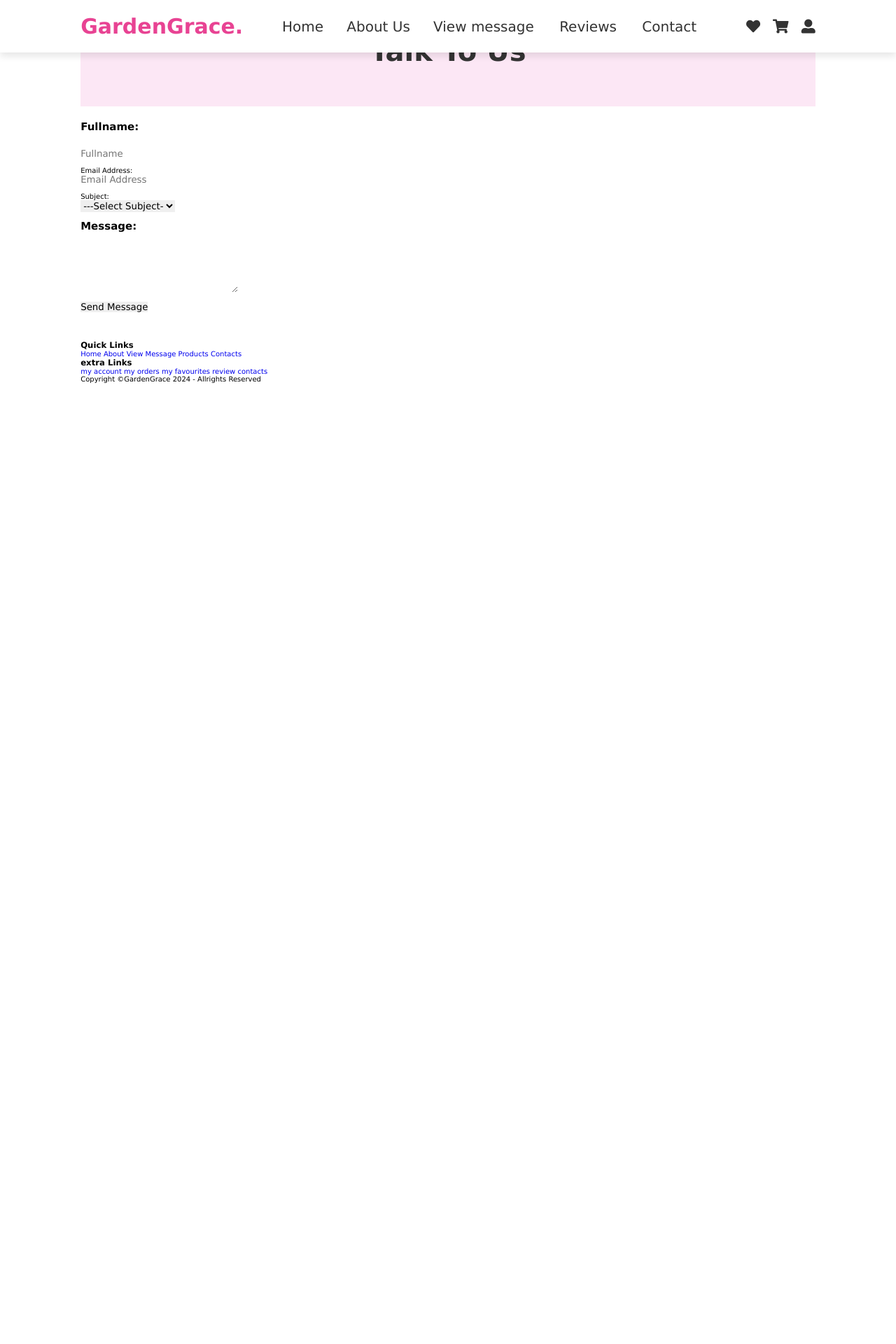
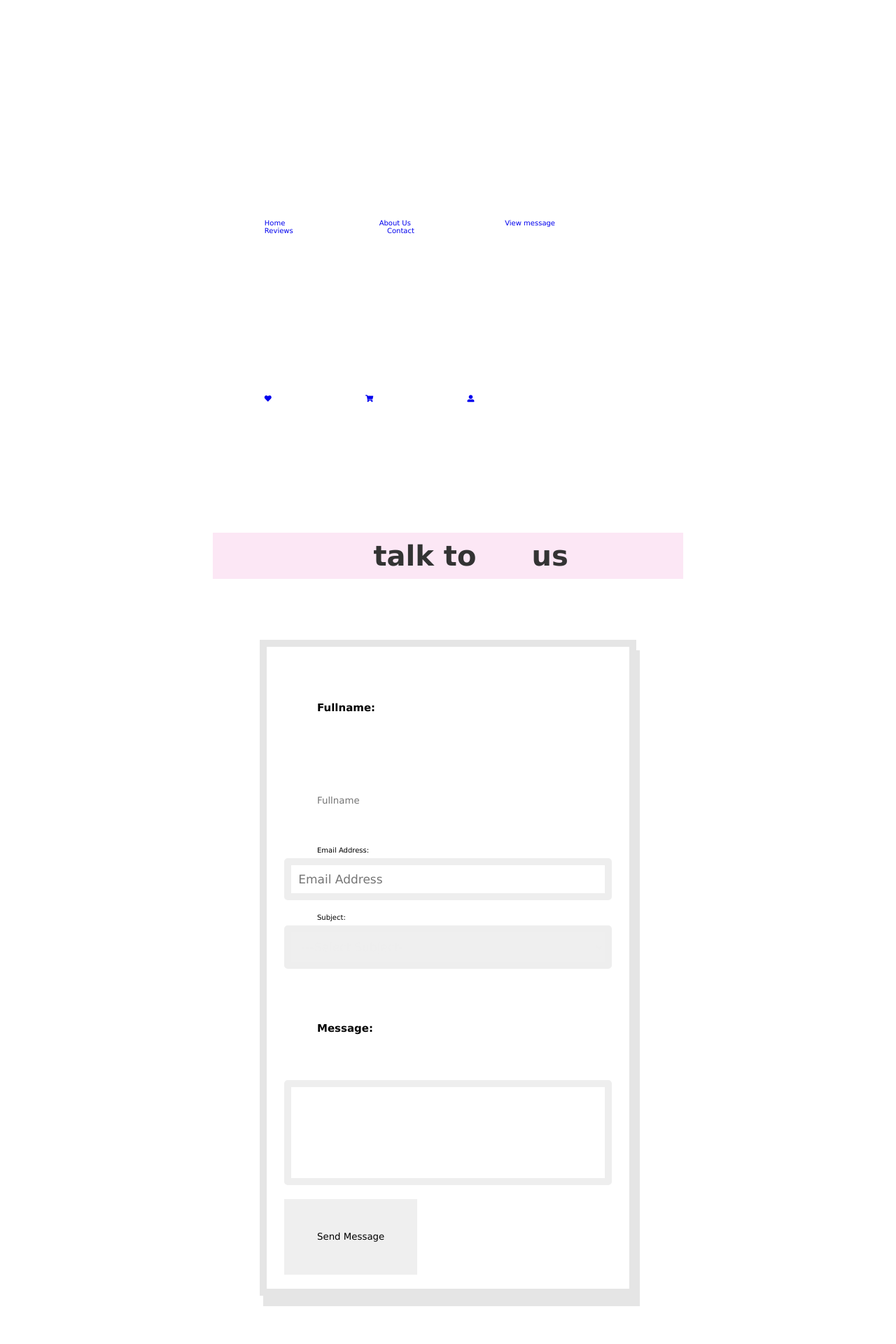
Before and after one commit to waniniRan/project2, a PHP site: page /contacts.php in a window 1280 px wide. Shown: the top 1920 px of the page at 70% size. Before the commit the page ends 548 px from the top, so only its background shows below. Run offline with PHP 8.4, Linux system fonts and the light colour scheme.

Commit message:
add new css changes

```diff
--- a/CSS/contact.css
+++ b/CSS/contact.css
@@ -0,0 +1,32 @@
+.contact .row{
+    display: flex;
+    flex-wrap: wrap;
+    gap: 1.5rem;
+
+
+}
+.contact .row form{
+     flex:1 1 40rem ;
+     padding: 2rem 2.5rem;
+     box-shadow:0.5rem 1.5rem rgba(0,0,0,.1);
+     border:1rem solid rgba(0,0,0,.1) ;
+     background: #fff;
+
+}
+.contact .row form .box{
+padding:1rem ;
+font-size: 1.7rem;
+color: #eee;
+border: 1rem solid rgba(0,0,0,.1);
+border-radius: .5rem;
+margin:.7rem 0;
+width:100%;
+}
+.contact .row form .box{
+    border-color: var(--pink);
+}
+.contact .row form textarea{
+height: 15rem;
+resize:none;
+
+}
--- a/CSS/style.css
+++ b/CSS/style.css
@@ -1,10 +1,12 @@
+@import url('contact.css');
+
 .root{
 --pink:#e44793;
 }
 
 
 *{
-    margin: 0; padding: 0;
+    margin: 0; padding: 10%;
     box-sizing: border-box;
     font-family: Verdana, Geneva, Tahoma, sans-serif;
     outline: none; border:none;
@@ -211,3 +213,5 @@ font-size: 5rem;
         font-size:50%;
     }
 }
+
+@import url('contact.css');
--- a/Templates/heading.php
+++ b/Templates/heading.php
@@ -13,18 +13,3 @@
 <link rel="stylesheet" href="CSS/style.css">
 </head>
 <body>
-
-  <!--header section starts here-->
-
-  <header>
-
-   <input type="checkbox" name=" " id="toggler">
-   <label for="toggler" class="fas fa-bars"></label>
-
-   <a href="#" class="logo">GardenGrace<span>.</span></a>
-
-   <?php include_once("Templates/nav.php"); ?>
-   <?php include_once("Templates/icons.php"); ?>
-
-  </header>
-  <!--header section ends here-->
--- a/Templates/nav.php
+++ b/Templates/nav.php
@@ -1,3 +1,4 @@
+
 <nav class="navbar">
     <a href="index.php">Home</a>
     <a href="about.php">About Us</a>
--- a/contacts.php
+++ b/contacts.php
@@ -1,12 +1,8 @@
-   <?php include_once("Templates/heading.php"); ?>
+<?php include_once("Templates/heading.php");
+      include_once("Templates/nav.php");
+      include_once("Templates/icons.php");
+     require_once ("includes/db_connect.php");
 
-
-<section class="contact" id="contact">
-
-<?php require_once ("includes/db_connect.php"); ?>
-
-
-<?php
 if(isset($_POST["send_message"])){
     $fn = $_POST["fullname"];
     $mail = $_POST["email_address"];
@@ -23,41 +19,36 @@ if(isset($_POST["send_message"])){
     }
 }
 ?>
+<section class="contact" id="contact">
+           <h1 class="heading"> <span> talk to</span> us</h1>
+  <div class="row">
 
-<div class="row">
-    <div class="contents">
-    <h1 class="heading"> <span>Talk To Us</span> <br><br> </h1>
+
     <form action="<?php print htmlspecialchars($_SERVER["PHP_SELF"]); ?>" method="POST" class="contacts_form">
         <label for="fn"><h1>Fullname:</h1></label><br><br>
 
-        <input type="text" id="fn" placeholder="Fullname" name="fullname" required><br><br>
+        <input type="text" id="fn" placeholder="Fullname" name="fullname" class+="box "required><br><br>
 
         <label for="em">Email Address:</label><br>
-        <input type="email" id="em" placeholder="Email Address" name="email_address" required><br><br>
+        <input type="email" id="em" placeholder="Email Address" name="email_address" class="box" required><br><br>
 
         <label for="sb">Subject:</label><br>
-        <select name="subject_line" id="sb" required>
+        <select name="subject_line" id="sb" class="box "required>
             <option value="">---Select Subject-</option>
             <option value="Email Support">Email Support</option>
             <option value="Sale support">Sales Support</option>
 
         </select><br><br>
 
+
         <label for="sb"><h1>Message:</h1></label><br>
-                <textarea name="client_message" id="" cols="30" rows="5" required></textarea><br><br>
+                <textarea name="client_message" class="box" id="" cols="30" rows="5"  required></textarea><br><br>
 
         <input type="submit" name="send_message" value="Send Message">
     </form>
-           </div>
+   </div>
 </section>
-
-
-<!--about section ends here-->
 
 
 
   <?php include_once ("Templates/footer.php"); ?>
-
-
-</body>
-</html>
```
Also changed, not shown: news.html (+54 -66 lines).
